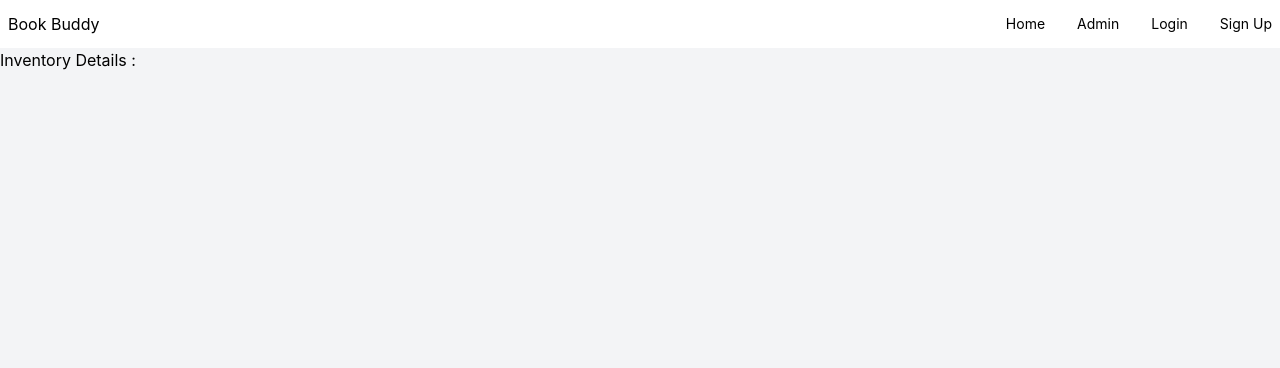
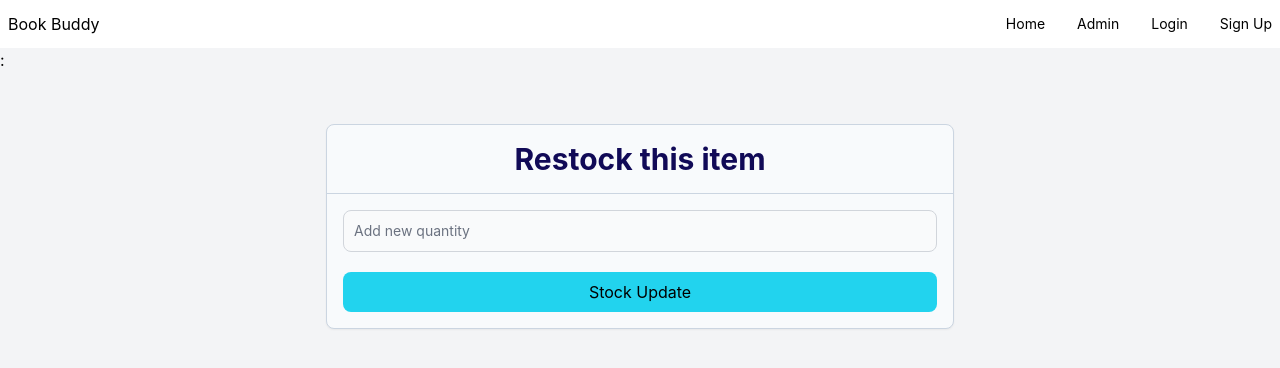
Before and after one commit to SEC-MASUM/book-buddy-client, a React (Create React App) app: page /inventoryDetails/1 in a window 1280 px wide. Shown: the top 368 px of the page. Built offline with nearby package versions, Linux system fonts and the light colour scheme; no server answers.

Commit message:
restock item form funtionality implement

```diff
--- a/src/Hooks/useBook.js
+++ b/src/Hooks/useBook.js
@@ -9,8 +9,12 @@ const useBook = (id) => {
     const url = `http://localhost:5000/book/${id || ""}`;
     (async () => {
       axios.get(url).then((res) => {
-        setProducts(res.data.result);
-        setProduct(res.data);
+        // console.log(id);
+        if (!id) {
+          setProducts(res.data.result);
+        } else {
+          setProduct(res.data);
+        }
       });
     })();
   }, [id, state]);
--- /dev/null
+++ b/src/Hooks/useUpdateQuantity.js
@@ -0,0 +1,16 @@
+import axios from "axios";
+import { useEffect, useState } from "react";
+
+const useUpdateQuantity = (id) => {
+  const [update, setUpdate] = useState({});
+  console.log(update);
+  useEffect(() => {
+    const url = `http://localhost:5000/book/${id}`;
+    axios.put(url, update).then((res) => {
+      // console.log(res);
+    });
+  }, [id, update]);
+  return { update, setUpdate };
+};
+
+export default useUpdateQuantity;
--- a/src/Pages/InventoryDetails/InventoryDetails.js
+++ b/src/Pages/InventoryDetails/InventoryDetails.js
@@ -1,18 +1,10 @@
 import React from "react";
-import { useParams } from "react-router-dom";
-import useBook from "../../Hooks/useBook";
+import RestockItem from "./RestockItem/RestockItem";
 
 const InventoryDetails = () => {
-  const { id } = useParams();
-
-  const { product, setProduct } = useBook(id);
-  console.log(id, product);
-
   return (
     <div>
-      <h1>Inventory Details : </h1>
-
-      <h1>{product.name}</h1>
+      <RestockItem />
     </div>
   );
 };
--- /dev/null
+++ b/src/Pages/InventoryDetails/RestockItem/RestockItem.js
@@ -0,0 +1,80 @@
+import axios from "axios";
+import React, { useEffect, useState } from "react";
+import { useParams } from "react-router-dom";
+import { toast } from "react-toastify";
+
+const RestockItem = () => {
+  const { id } = useParams();
+  const [product, setProduct] = useState({});
+  const [state, setState] = useState(false);
+  useEffect(() => {
+    const url = `http://localhost:5000/book/${id}`;
+    axios.get(url).then((res) => {
+      setProduct(res.data);
+    });
+  }, [id, state]);
+
+  const handleUpdateQuantity = (event) => {
+    event.preventDefault();
+    const addQuantity = Number.parseInt(event.target.quantity.value);
+    if (addQuantity > 0) {
+      const preQuantity = Number.parseInt(product.quantity);
+
+      const newQuantity = preQuantity + addQuantity;
+      console.log(preQuantity);
+      console.log(addQuantity);
+      const body = {
+        quantity: newQuantity,
+      };
+      console.log(newQuantity);
+
+      (async () => {
+        const url = `http://localhost:5000/book/${id}`;
+        axios.put(url, body).then((res) => {
+          toast(res.data.message);
+          setState(!state);
+          event.target.reset();
+        });
+      })();
+    } else {
+      toast("Please enter positive value");
+    }
+  };
+
+  return (
+    <div className="container mx-auto">
+      <h1>
+        {product.name}: {product.quantity}
+      </h1>
+      <div className=" w-full  p-3 my-10">
+        <div className=" w-1/2 mx-auto bg-slate-50 shadow-sm border border-slate-300 rounded-lg">
+          <h1 className="w-full text-center text-[#110A57] text-3xl font-bold border-b border-slate-300 py-4">
+            Restock this item
+          </h1>
+          <form onSubmit={handleUpdateQuantity} className="p-4">
+            <div className=" flex justify-between space-x-4 mb-5">
+              <div className="w-full ">
+                <input
+                  type="number"
+                  id="quantity"
+                  name="quantity"
+                  min="0"
+                  placeholder="Add new quantity"
+                  className="bg-gray-50 border border-gray-300 text-gray-900 text-sm rounded-lg focus:ring-cyan-400 focus:border-cyan-400 block w-full p-2.5 "
+                  required
+                />
+              </div>
+            </div>
+            <input
+              type="submit"
+              className="w-full text-center rounded-lg  bg-cyan-400 hover:bg-cyan-500 hover:text-white hover:ring  hover:ring-cyan-400/50 focus-visible:outline-0 focus:ring  focus:ring-cyan-400/50 transition-all duration-400 p-2"
+              value="Stock Update"
+            />
+          </form>
+        </div>
+      </div>
+    </div>
+  );
+};
+
+export default RestockItem;
```
